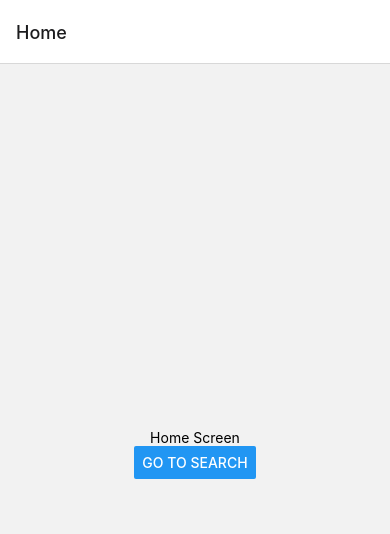
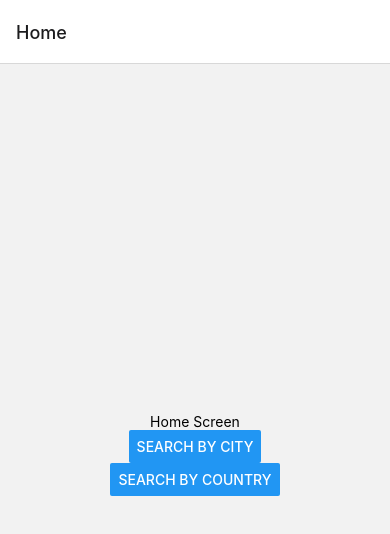
Before and after one commit to albin-karlsson/city-pop, a React Native app: screen /Home in a window 390 px wide. Shown: the top 534 px of the page. Built offline with nearby package versions, Linux system fonts and the light colour scheme.

Commit message:
Add city and country search buttons

```diff
--- a/components/HomeScreen.js
+++ b/components/HomeScreen.js
@@ -6,8 +6,12 @@ function HomeScreen({ navigation }) {
     <View style={{ flex: 1, alignItems: "center", justifyContent: "center" }}>
       <Text>Home Screen</Text>
       <Button
-        title="Go to Search"
-        onPress={() => navigation.navigate("Search")}
+        title="Search by city"
+        onPress={() => navigation.navigate("Search", { mode: "city" })}
+      />
+      <Button
+        title="Search by country"
+        onPress={() => navigation.navigate("Search", { mode: "country" })}
       />
     </View>
   );
```
